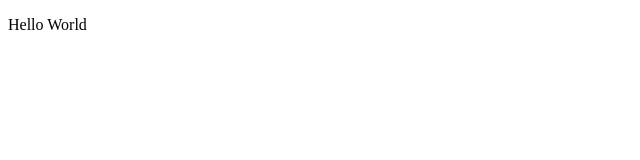
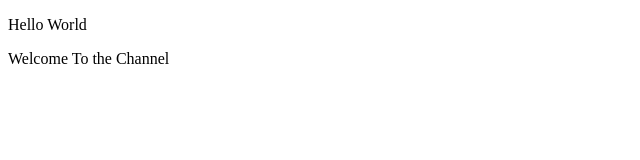
Before and after one commit to kaustubhdhamane1423/demo--1, a plain HTML site: page index.html in a window 1280 px wide. Shown: the whole page, without its empty margins (0-640 px from the left). Drawn offline with Linux system fonts and the light colour scheme.

Commit message:
Update index.html

```diff
--- a/index.html
+++ b/index.html
@@ -7,5 +7,6 @@
 </head>
 <body>
     <p>Hello World</p>
+    <p>Welcome To the Channel</p>
 </body>
 </html>
```
